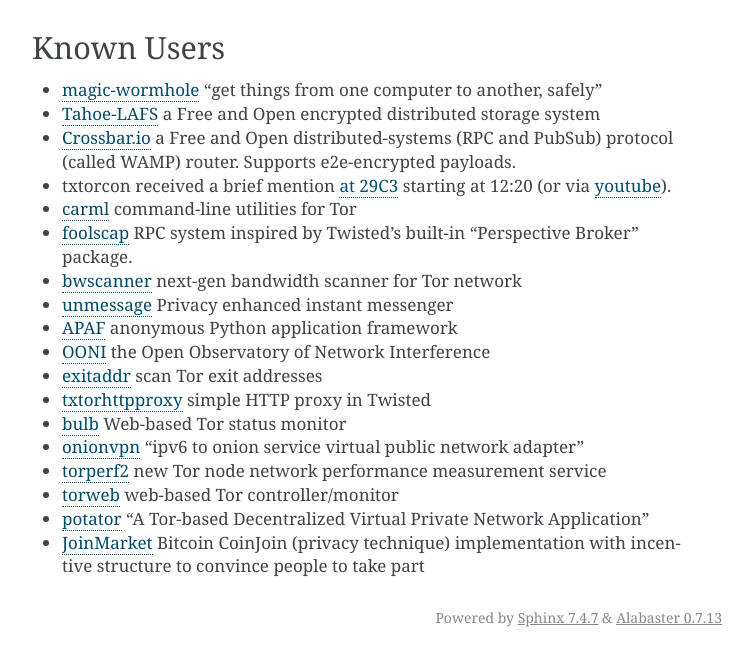
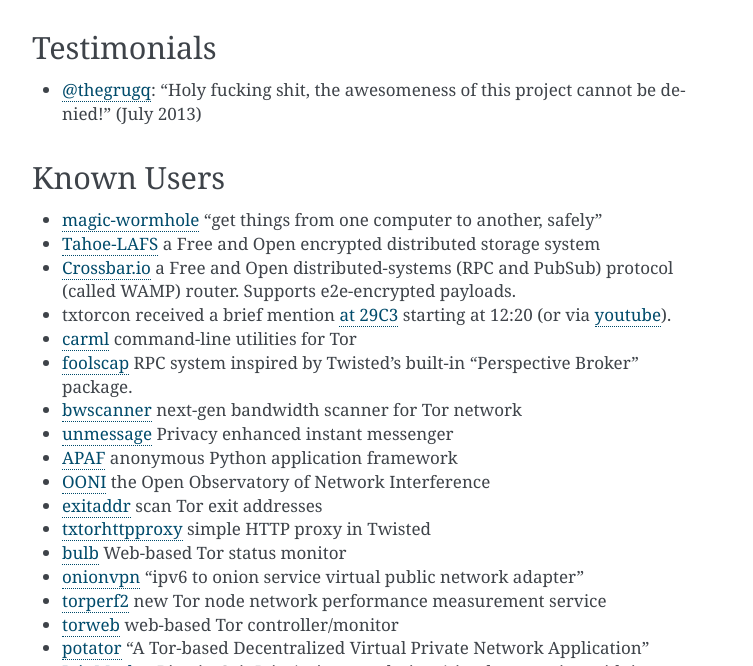
Before and after one commit to meejah/txtorcon, a Sphinx documentation site: the page built from docs/introduction.rst, in a window 1280 px wide and 900 px high, scrolled down 1724 px, cut to the strip 234-900 px from the top of the window. Shown: the whole strip, without its empty margins (388-1141 px from the left). Built offline with Sphinx 7.4.7, drawn with Linux system fonts in a browser that asks for light colours; the version number could not be read and is left out.

Commit message:
add testimonial

```diff
--- a/docs/introduction.rst
+++ b/docs/introduction.rst
@@ -99,6 +99,14 @@
 .. literalinclude:: ../examples/readme.py
 
 
+.. _testimonials:
+
+Testimonials
+------------
+
+- `@thegrugq <https://twitter.com/thegrugq/status/359495805025001472>`_: "Holy fucking shit, the awesomeness of this project cannot be denied!" (July 2013)
+
+
 .. _known_users:
 
 Known Users
```
